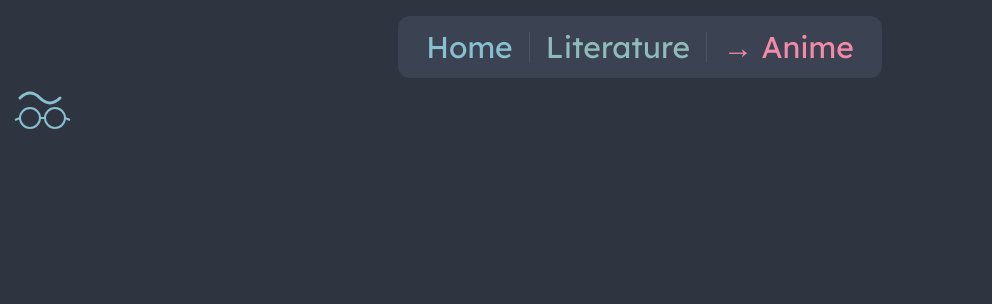
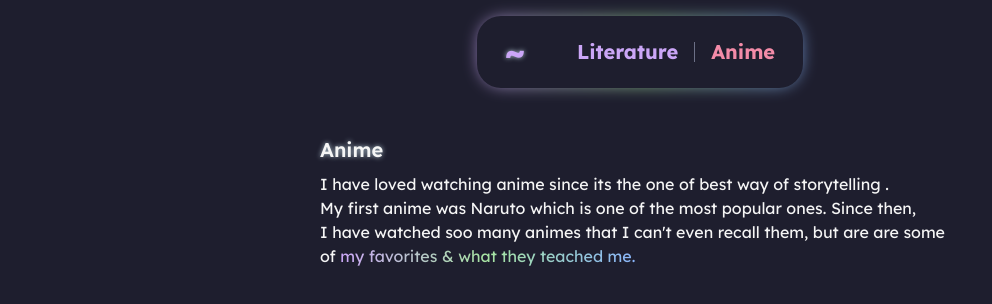
Before and after one commit to HAAZIQ-ALI/karou, a plain HTML site: page anime.html in a window 1280 px wide. Shown: the whole page, without its empty margins (0-992 px from the left). Drawn offline with nearby package versions, Linux system fonts and the light colour scheme.

Commit message:
working on anime.html

```diff
--- a/anime.html
+++ b/anime.html
@@ -1,5 +1,6 @@
  <!doctype html>
 <html>
+
 
 <head>
       <title>Karou Anime </title>
@@ -15,23 +16,23 @@ tailwind.config = {
     theme: {
       extend: {
         colors: {
-// 🌊 Cool tones
-primary: '#8FBCBB',
-secondary: '#89B4FA',
-coolAlt: '#88C0D0',
-highlight: '#81A1C1',
+          // Catppuccin Mocha palette - vibrant & cohesive
+          primary: '#CBA6F7',      // lavender (main accent)
+          secondary: '#89B4FA',    // sky blue
+          coolAlt: '#94E2D5',      // mint green
+          highlight: '#A6E3A1',    // light green
 
-// 🔥 Warm tones
-accent: '#F38BA8',
-warmAlt: '#BF616A',
-mutedAccent: '#B48EAD',
+          // warm accents
+          accent: '#F38BA8',       // pink/red
+          warmAlt: '#EBA0AC',      // rose
+          mutedAccent: '#F5C2E7',  // mauve
 
-// ⚙️ Neutral
-muted: '#6C7086',
-success: '#A6E3A1',
-dark: '#2E3440',
-darker: '#3B4252',
-light: '#ECEFF4',
+          // neutrals
+          muted: '#6C7086',        // gray
+          success: '#A6E3A1',      // green
+          dark: '#1E1E2E',         // base
+          darker: '#0B0F1A',       // mantle
+          light: '#CDD6F4',        // text
         },
         fontFamily: {
           'ibm': ['"IBM Plex Mono"', 'monospace'],
@@ -41,57 +42,52 @@ fontFamily: {
     }
   }
 </script>
+
+
+      <!-- Favicons -->
+      <link rel="icon" href="./assets/favicon.ico" type="image/x-icon">
+      <link rel="shortcut icon" href="./assets/favicon.ico" type="image/x-icon">
+      <link rel="apple-touch-icon" href="./assets/favicon.ico">
+      <meta name="theme-color" content="#0B0F1A">
       <link rel="stylesheet" href="styles.css">
 </head>
-<body class="bg-dark text-neutral-100 font-lexend">
+
+
+<body class="bg-[#1E1E2E] text-neutral-100 font-lexend">
+
 
       <div class="flex justify-center w-full">
-<button class="bg-darker mt-4 px-7 py-4 w-[60] text-neutral-100 font-lexend text-3xl leading-none rounded-xl flex items-center divide-x divide-gray-600">
-<span class="text-coolAlt pr-4">Home </span>
-<span class="text-primary pl-4 pr-4">Literature </span>
-<span class="text-accent pl-4"> &rarr; Anime</span>
+            <div class="relative group font-bold font-ibm ">
+                  <div class="absolute inset-0.5 rounded-3xl mt-4 blur bg-gradient-to-r from-[#CBA6F7] via-[#A6E3A1] to-[#89B4FA] opacity-75 group-hover:opacity-100 transition duration-1000 group-hover:duration-200"></div>
+                  <button
+                        class="relative mt-4 px-7 py-4 w-[60] bg-[#1E1E2E] text-neutral-100 font-lexend text-xl leading-none rounded-3xl flex items-center divide-x divide-[#6C7086] group hover:bg-[#262738] transition duration-200">
+                        <span class="flex items-center space-x-5">
+                              <span class="text-[#CBA6F7] pr-4 text-4xl text-glow">~ </span>
+                              <span class="text-[#CBA6F7] pl-4 pr-4 group-hover:text-[#A6E3A1] transition duration-200">Literature </span>
+                        </span>
+
+                        <span class="text-[#F38BA8] pl-4 group-hover:text-[#89B4FA] transition duration-200 "> Anime</span>
                   </button>
             </div>
-<div class="logo">
-<svg xmlns="http://www.w3.org/2000/svg" viewBox="0 0 100 60" width="100" height="60">
-  <!-- Tilde -->
-  <path d="M 20 20 Q 30 10, 40 20 Q 50 30, 60 20"
-        stroke="#88C0D0"
-        stroke-width="3"
-        fill="none"
-        stroke-linecap="round"/>
 
-  <!-- Glasses -->
-  <!-- Left lens -->
-  <circle cx="30" cy="40" r="10"
-          stroke="#88C0D0"
-          stroke-width="2"
-          fill="none"/>
 
-  <!-- Right lens -->
-  <circle cx="55" cy="40" r="10"
-          stroke="#88C0D0"
-          stroke-width="2"
-          fill="none"/>
+      </div>
 
-  <!-- Bridge -->
-  <line x1="40" y1="40" x2="45" y2="40"
-        stroke="#88C0D0"
-        stroke-width="2"/>
+      <section class="flex  flex-col  w-[50%] justify-center mx-auto mt-12">
 
-  <!-- Left temple -->
-  <line x1="20" y1="40" x2="15" y2="42"
-        stroke="#88C0D0"
-        stroke-width="2"/>
+            <h1 class="text-xl font-lexend font-semibold text-start text-glow ">Anime</h1>
+            <h2 class="mt-2">
+                  I have loved watching anime since its the one of best way of storytelling . <br> My first anime was Naruto which is one of the most popular ones. Since then, <br>I have watched soo many animes that I can't even recall them, but are are some of <span class=" bg-clip-text text-transparent bg-gradient-to-r from-[#CBA6F7] via-[#A6E3A1] to-[#89B4FA]">my favorites & what they teached me.</span>
+            </h2>
 
-  <!-- Right temple -->
-  <line x1="65" y1="40" x2="70" y2="42"
-        stroke="#88C0D0"
-        stroke-width="2"/>
-</svg>
+            <div class="movie-card bg-[#0D0A20]  overflow-hidden hover:scale-150 transition-transform duration-100 cursor-pointer shadow-lg relative">
+
             </div>
+      </section>
+
 
 
 </body>
 
+
 </html>
--- /dev/null
+++ b/anime.json
@@ -0,0 +1 @@
+https://m.media-amazon.com/images/M/MV5BZDg5NTVjYjQtNWM0MS00NzA1LWEwY2QtYzdkZWY1ZTdmMjhhXkEyXkFqcGc@._V1_FMjpg_UX1064_.jpg
```
Also changed, not shown: index.html (+5 -1 lines), assets/favicon.ico (added). Lines whose indentation alone changed are shown as unchanged.
